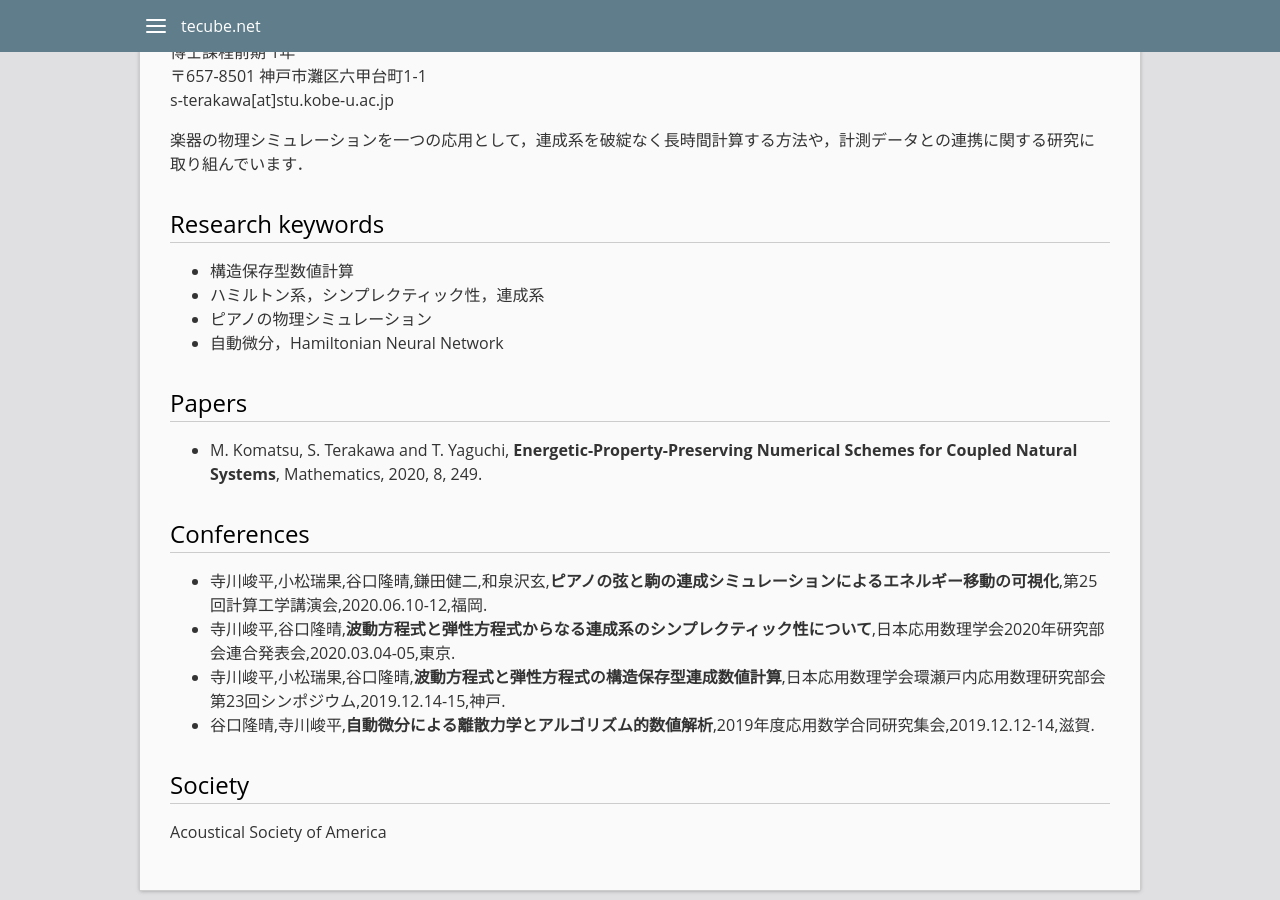
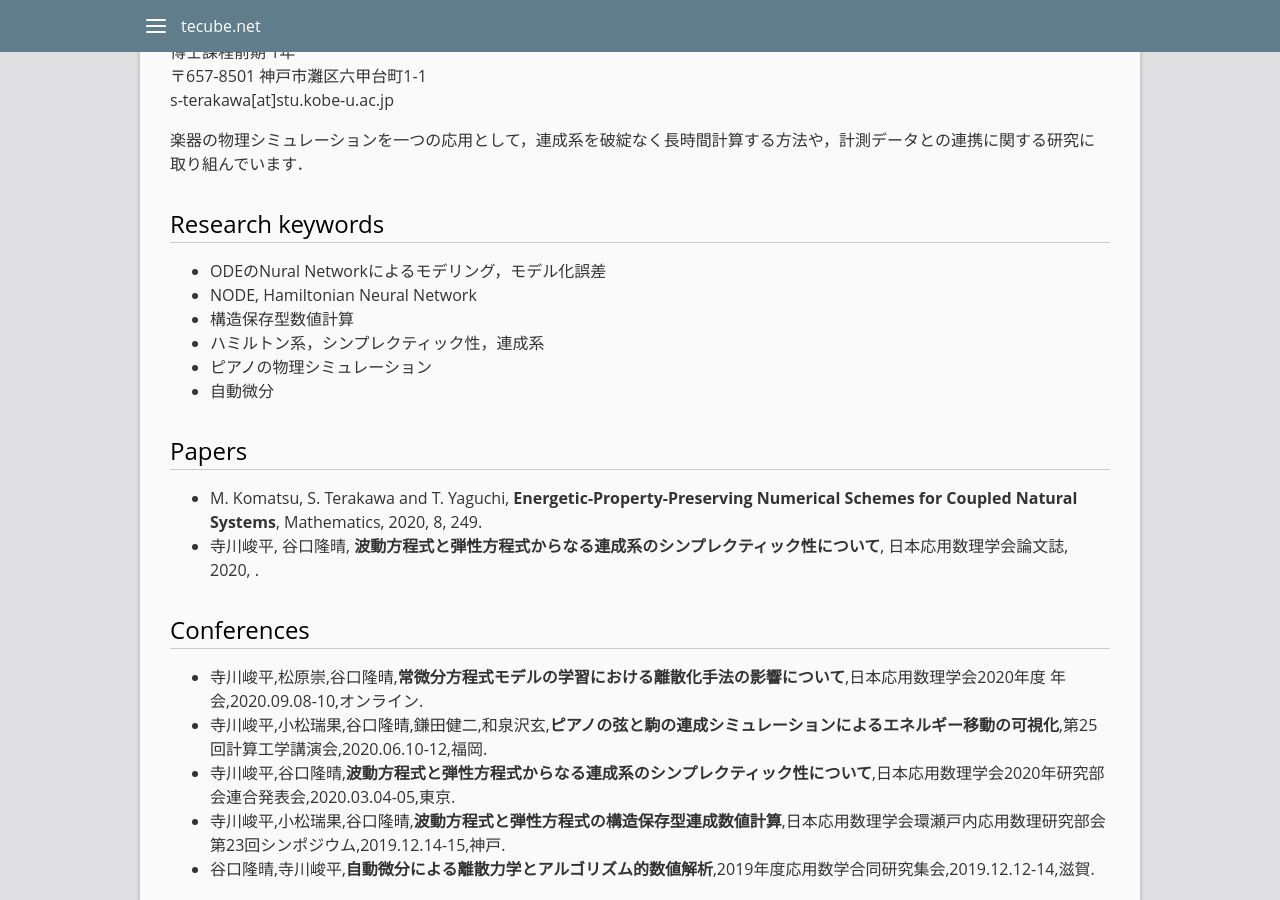
Before and after one commit to tecube/tecube.github.io, a Jekyll site: the page built from research.md, in a window 1280 px wide and 900 px high, scrolled down 337 px. Built offline with Jekyll 4.4.1, drawn with Linux system fonts in a browser that asks for light colours.

Commit message:
add achievement (JSIAM annual, JSIAM paper) and add keywords

```diff
--- a/research.md
+++ b/research.md
@@ -15,15 +15,19 @@ s-terakawa[at]stu.kobe-u.ac.jp
 楽器の物理シミュレーションを一つの応用として，連成系を破綻なく長時間計算する方法や，計測データとの連携に関する研究に取り組んでいます．
 
 # Research keywords
+- ODEのNural Networkによるモデリング，モデル化誤差
+- NODE, Hamiltonian Neural Network
 - 構造保存型数値計算
 - ハミルトン系，シンプレクティック性，連成系
 - ピアノの物理シミュレーション
-- 自動微分，Hamiltonian Neural Network
+- 自動微分
 
 # Papers
 - M. Komatsu, S. Terakawa and T. Yaguchi, **Energetic-Property-Preserving Numerical Schemes for Coupled Natural Systems**, Mathematics, 2020, 8, 249.
+- 寺川峻平, 谷口隆晴, **波動方程式と弾性方程式からなる連成系のシンプレクティック性について**, 日本応用数理学会論文誌, 2020, .
 
 # Conferences
+- 寺川峻平,松原崇,谷口隆晴,**常微分方程式モデルの学習における離散化手法の影響について**,日本応用数理学会2020年度 年会,2020.09.08-10,オンライン.
 - 寺川峻平,小松瑞果,谷口隆晴,鎌田健二,和泉沢玄,**ピアノの弦と駒の連成シミュレーションによるエネルギー移動の可視化**,第25回計算工学講演会,2020.06.10-12,福岡.
 - 寺川峻平,谷口隆晴,**波動方程式と弾性方程式からなる連成系のシンプレクティック性について**,日本応用数理学会2020年研究部会連合発表会,2020.03.04-05,東京.
 - 寺川峻平,小松瑞果,谷口隆晴,**波動方程式と弾性方程式の構造保存型連成数値計算**,日本応用数理学会環瀬戸内応用数理研究部会第23回シンポジウム,2019.12.14-15,神戸.
```
